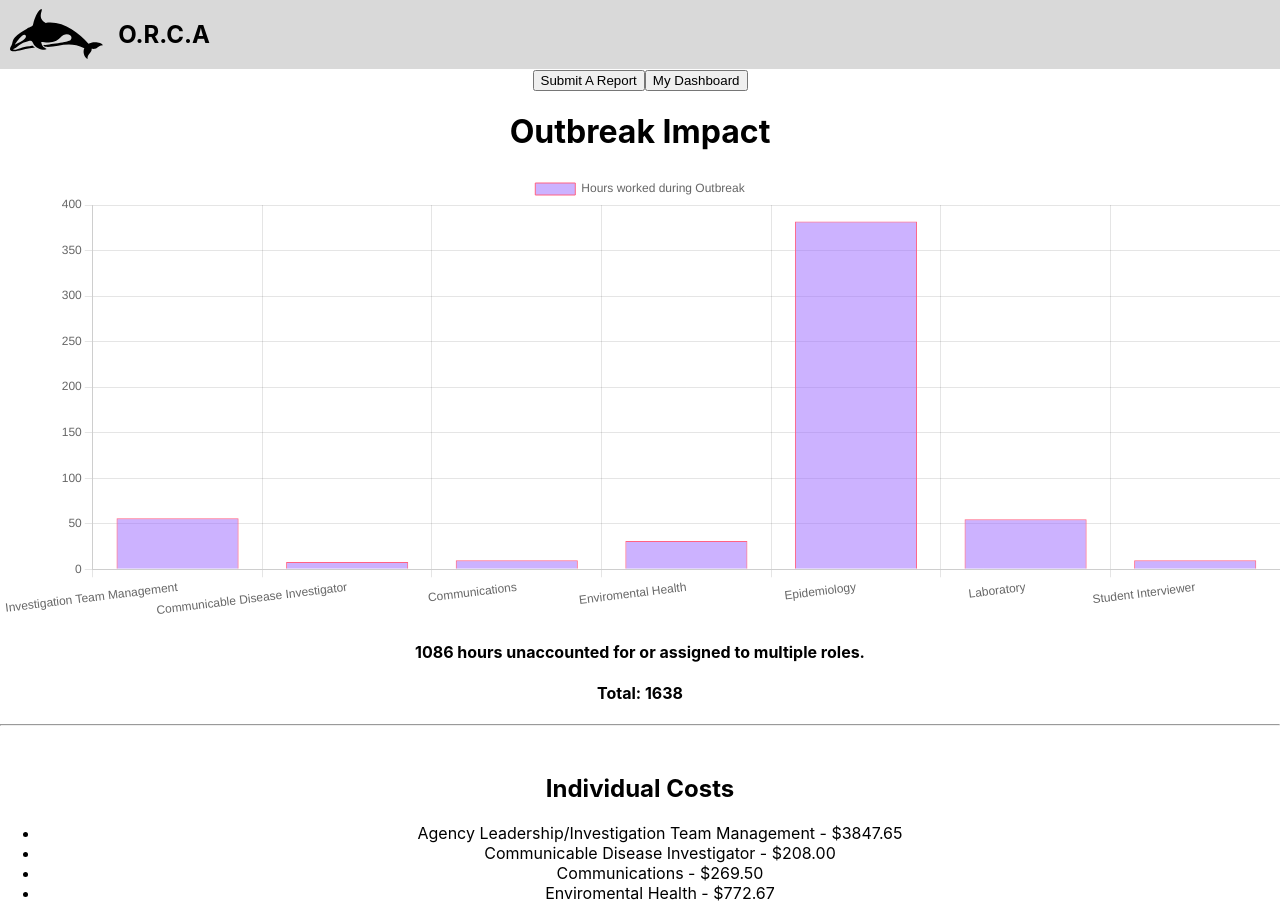
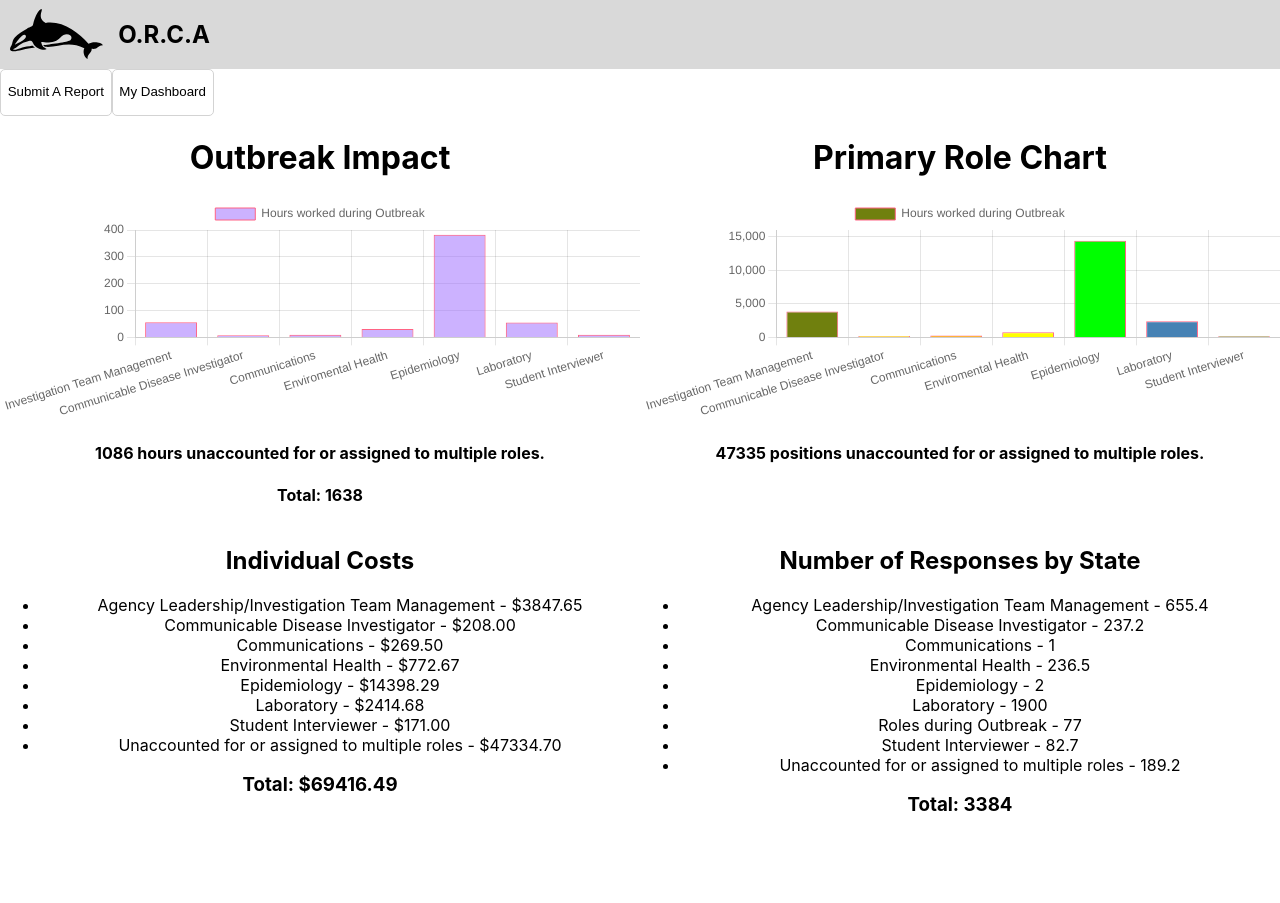
Before and after one commit to nairnairnair/orcas, a React (Create React App) app: page /graphs in a window 1280 px wide. Shown: the top 903 px of the page. After the commit the page ends 835 px from the top, so only its background shows below. Built offline with nearby package versions, Linux system fonts and the light colour scheme.

Commit message:
prettify graph page

```diff
--- a/src/App/App.css
+++ b/src/App/App.css
@@ -29,6 +29,11 @@
   border: 1px solid lightgrey;
 }
 
+.graphs {
+  display: grid;
+  grid-template-columns: repeat(2, 50%);
+}
+
 .app-login-btn {
   background-color: black;
   color: white;
@@ -55,6 +60,21 @@
   background-color: #d9d9d9;
   min-height: 25px;
   color: black;
+}
+
+.btn-group {
+  display: flex;
+  width: 250px;
+}
+
+.btn-group button {
+  background-color: white;
+  color: black;
+  padding: 0.5em;
+  border: none;
+  line-height: 2rem;
+  border-radius: 5px;
+  border: 1px lightgrey solid;
 }
 
 .header-logo {
--- a/src/Graphs/Graphs.js
+++ b/src/Graphs/Graphs.js
@@ -1,25 +1,57 @@
 import { useRef } from "react";
 import { useEffect } from "react";
-import Chart from 'chart.js/auto'
-import { Link } from "react-router-dom"
+import Chart from "chart.js/auto";
+import { Link } from "react-router-dom";
 import ImpactChart from "./impact-chart";
 import PrimaryRoleChart from "./primary-role-chart";
 
 const Graphs = () => {
-
   return (
     <div>
-        <Link to="/form">
+      <div className="btn-group">
+        <Link to="form">
           <button type="submit">Submit A Report</button>
         </Link>
-        <Link to="/adminhomepage">
+        <Link to="adminhomepage">
           <button>My Dashboard</button>
         </Link>
-        <ImpactChart/>
-        <PrimaryRoleChart/>
+      </div>
+      <div className="graphs">
+        <ImpactChart />
+        <PrimaryRoleChart />
+        <div>
+          <h2 className="listTop">Individual Costs</h2>
+          <ul>
+            <li>Agency Leadership/Investigation Team Management - $3847.65</li>
+            <li>Communicable Disease Investigator - $208.00</li>
+            <li>Communications - $269.50</li>
+            <li>Environmental Health - $772.67</li>
+            <li>Epidemiology - $14398.29</li>
+            <li>Laboratory - $2414.68</li>
+            <li>Student Interviewer - $171.00</li>
+            <li>Unaccounted for or assigned to multiple roles - $47334.70</li>
+          </ul>
+          <h3 className="respTotal listTop">Total: $69416.49</h3>
+        </div>
+
+        <div>
+          <h2 className="listTop">Number of Responses by State</h2>
+          <ul>
+            <li>Agency Leadership/Investigation Team Management - 655.4</li>
+            <li>Communicable Disease Investigator - 237.2</li>
+            <li>Communications - 1</li>
+            <li>Environmental Health - 236.5</li>
+            <li>Epidemiology - 2</li>
+            <li>Laboratory - 1900</li>
+            <li>Roles during Outbreak - 77</li>
+            <li>Student Interviewer - 82.7</li>
+            <li>Unaccounted for or assigned to multiple roles - 189.2</li>
+          </ul>
+          <h3 className="respTotal listTop">Total: 3384</h3>
+        </div>
+      </div>
     </div>
   );
 };
 
-
 export default Graphs;
--- a/src/Graphs/impact-chart.js
+++ b/src/Graphs/impact-chart.js
@@ -1,49 +1,46 @@
-import React from 'react';
-import Chart from 'chart.js/auto'
+import React from "react";
+import Chart from "chart.js/auto";
 
 function ImpactChart() {
   React.useEffect(() => {
-    let costTotal = document.querySelector('.costTotal');
-    let respTotal = document.querySelector('.respTotal');
-    let hrsTotal = document.querySelector('.hrsTotal');
-    var ctx = document.getElementById('myChart1').getContext('2d');
+    let costTotal = document.querySelector(".costTotal");
+    let respTotal = document.querySelector(".respTotal");
+    let hrsTotal = document.querySelector(".hrsTotal");
+    var ctx = document.getElementById("myChart1").getContext("2d");
     var myChart1 = new Chart(ctx, {
-      type: 'bar',
+      type: "bar",
       data: {
-        labels: ['Investigation Team Management', 'Communicable Disease Investigator', 'Communications', 'Enviromental Health', 'Epidemiology', 'Laboratory', 'Student Interviewer'],
-        datasets: [{
-          label: 'Hours worked during Outbreak',
-          data: [56, 8, 10, 31, 382, 55, 10],
-          backgroundColor: [
-            'rgba(153, 102, 255, 0.5)'
-          ],
-          borderColor: [
-            'rgba(255, 99, 132, 1)'
-          ],
-          borderWidth: 1
-        },
-        ]
+        labels: [
+          "Investigation Team Management",
+          "Communicable Disease Investigator",
+          "Communications",
+          "Enviromental Health",
+          "Epidemiology",
+          "Laboratory",
+          "Student Interviewer",
+        ],
+        datasets: [
+          {
+            label: "Hours worked during Outbreak",
+            data: [56, 8, 10, 31, 382, 55, 10],
+            backgroundColor: ["rgba(153, 102, 255, 0.5)"],
+            borderColor: ["rgba(255, 99, 132, 1)"],
+            borderWidth: 1,
+          },
+        ],
       },
       options: {
         scales: {
           y: {
-            beginAtZero: true
-          }
-        }
-      }
+            beginAtZero: true,
+          },
+        },
+      },
     });
 
     let hrsVal = 56 + 8 + 10 + 31 + 382 + 55 + 10 + 1086;
     hrsVal = hrsVal.toFixed(0);
-    hrsTotal.textContent = 'Total: ' + hrsVal
-
-    let costVal = 3847.65 + 208 + 269.50 + 772.67 + 14398.29 + 2414.68 + 47334.70 + 171;
-    costVal = costVal.toFixed(2);
-    costTotal.textContent = 'Total: $' + costVal
-
-    let respVal = 655.4 + 237.2 + 1 + 236.5 + 2 + 1900 + 3 + 189.2 + 77 + 82.7;
-    respVal = respVal.toFixed(0);
-    respTotal.textContent = 'Total: ' + respVal
+    hrsTotal.textContent = "Total: " + hrsVal;
   }, []);
 
   return (
@@ -53,38 +50,8 @@ function ImpactChart() {
 
       <h4>1086 hours unaccounted for or assigned to multiple roles.</h4>
       <h4 className="hrsTotal">Total: </h4>
-      <hr /><br />
-      <h2 className="listTop">Individual Costs</h2>
-      <ul>
-        <li>Agency Leadership/Investigation Team Management - $3847.65</li>
-        <li>Communicable Disease Investigator - $208.00</li>
-        <li>Communications - $269.50</li>
-        <li>Enviromental Health - $772.67</li>
-        <li>Epidemiology - $14398.29</li>
-        <li>Laboratory - $2414.68</li>
-        <li>Student Interviewer - $171.00</li>
-        <li>Unaccounted for or assigned to multiple roles - $47334.70</li>
-      </ul>
-
-      <h3 className="costTotal listTop">~</h3>
-      <hr /><br />
-      <h2 className="listTop">Number of Responses by State</h2>
-      <ul>
-        <li>Agency Leadership/Investigation Team Management - 655.4</li>
-        <li>Communicable Disease Investigator - 237.2</li>
-        <li>Communications - 1</li>
-        <li>Enviromental Health - 236.5</li>
-        <li>Epidemiology - 2</li>
-        <li>Laboratory - 1900</li>
-        <li>Roles during Outbreak - 77</li>
-        <li>Student Interviewer - 82.7</li>
-        <li>Unaccounted for or assigned to multiple roles - 189.2</li>
-      </ul>
-
-      <h3 className="respTotal listTop">~</h3>
-      <hr /><br />
     </div>
   );
 }
 
-export default ImpactChart
+export default ImpactChart;
--- a/src/Graphs/primary-role-chart.js
+++ b/src/Graphs/primary-role-chart.js
@@ -1,42 +1,48 @@
-import React from 'react';
-import Chart from 'chart.js/auto';
+import React from "react";
+import Chart from "chart.js/auto";
 
 function PrimaryRoleChart() {
   React.useEffect(() => {
-    let costTotal = document.querySelector('.costTotal');
-    let respTotal = document.querySelector('.respTotal');
-    let hrsTotal = document.querySelector('.hrsTotal');
-    var ctx = document.getElementById('myChart2').getContext('2d');
+    let costTotal = document.querySelector(".costTotal");
+    let respTotal = document.querySelector(".respTotal");
+    let hrsTotal = document.querySelector(".hrsTotal");
+    var ctx = document.getElementById("myChart2").getContext("2d");
     var myChart2 = new Chart(ctx, {
-      type: 'bar',
+      type: "bar",
       data: {
-        labels: ['Investigation Team Management', 'Communicable Disease Investigator', 'Communications', 'Enviromental Health', 'Epidemiology', 'Laboratory', 'Student Interviewer'],
-        datasets: [{
-          label: 'Hours worked during Outbreak',
-          data: [3847.65, 208, 269.50, 772.67, 14398.29, 2414.68, 171],
-          backgroundColor: [
-						'rgb(0,209,178)',
-						'rgb(77,104,227)',
-						'rgb(13,67,149)',
-						'rgb(81,190,237)',
-						'rgb(174,228,251)',
-						'rgb(0,148,126)',
-						'rgb(0,148,126)'
-          ],
-          borderColor: [
-            'rgba(255, 99, 132, 1)'
-          ],
-          borderWidth: 1
-        },
-        ]
+        labels: [
+          "Investigation Team Management",
+          "Communicable Disease Investigator",
+          "Communications",
+          "Enviromental Health",
+          "Epidemiology",
+          "Laboratory",
+          "Student Interviewer",
+        ],
+        datasets: [
+          {
+            label: "Hours worked during Outbreak",
+            data: [3847.65, 208, 269.5, 772.67, 14398.29, 2414.68, 171],
+            backgroundColor: [
+              "rgb(112,128,14)",
+              "rgb(255,255,0)",
+              "rgb(255,165,0)",
+              "rgb(255,255,0)",
+              "rgb(0,255,0)",
+              "rgb(70,130,180)",
+            ],
+            borderColor: ["rgba(255, 99, 132, 1)"],
+            borderWidth: 1,
+          },
+        ],
       },
       options: {
         scales: {
           y: {
-            beginAtZero: true
-          }
-        }
-      }
+            beginAtZero: true,
+          },
+        },
+      },
     });
   }, []);
 
@@ -50,4 +56,4 @@ function PrimaryRoleChart() {
   );
 }
 
-export default PrimaryRoleChart
+export default PrimaryRoleChart;
```
Lines whose indentation alone changed are shown as unchanged.
